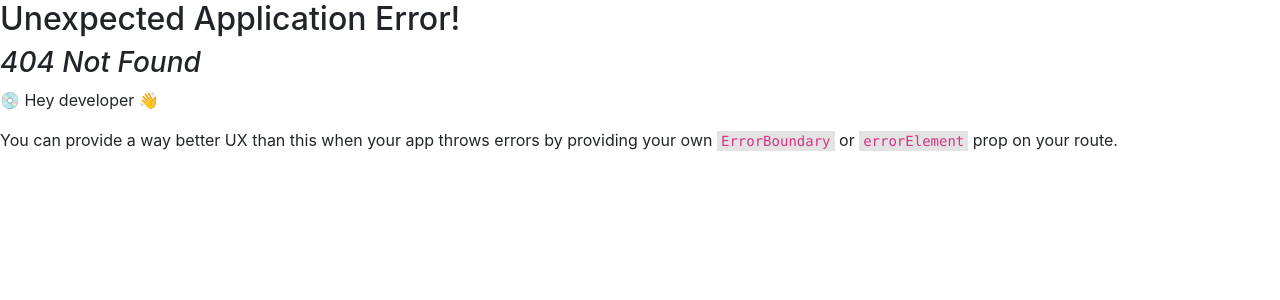
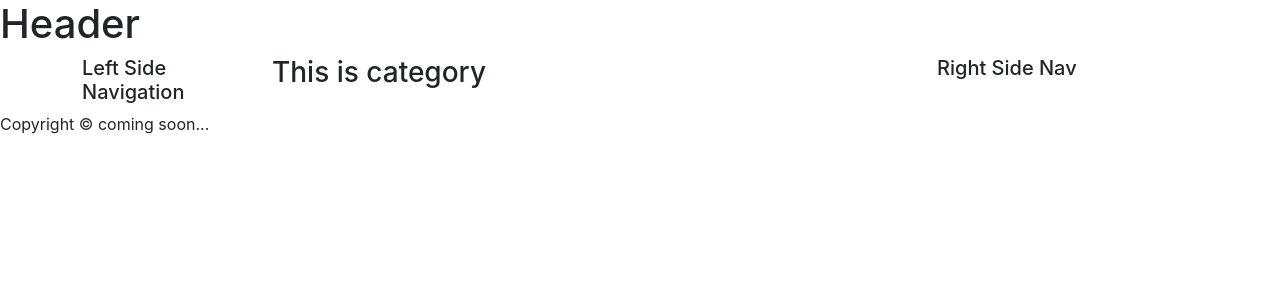
Before and after one commit to mahmud035/60-dragon-news-portal-client-batch-06, a React (Create React App) app: page /category/1 in a window 1280 px wide. Before the commit this address had no page. Shown: the top 300 px of the page. Built offline with nearby package versions, Linux system fonts and the light colour scheme.

Commit message:
60-4 Create Layout, Folder Structure and Basic Components

```diff
--- /dev/null
+++ b/src/Pages/Category/Category/Category.js
@@ -0,0 +1,11 @@
+import React from 'react';
+
+const Category = () => {
+  return (
+    <div>
+      <h3>This is category</h3>
+    </div>
+  );
+};
+
+export default Category;
--- /dev/null
+++ b/src/Pages/Home/Home.js/Home.js
@@ -0,0 +1,11 @@
+import React from 'react';
+
+const Home = () => {
+  return (
+    <div>
+      <h3>This is home Component</h3>
+    </div>
+  );
+};
+
+export default Home;
--- /dev/null
+++ b/src/Pages/News/News/News.js
@@ -0,0 +1,11 @@
+import React from 'react';
+
+const News = () => {
+  return (
+    <div>
+      <h4>This is news</h4>
+    </div>
+  );
+};
+
+export default News;
--- /dev/null
+++ b/src/Pages/Shared/Footer/Footer.js
@@ -0,0 +1,11 @@
+import React from 'react';
+
+const Footer = () => {
+  return (
+    <div>
+      <p>Copyright &copy; coming soon...</p>
+    </div>
+  );
+};
+
+export default Footer;
--- /dev/null
+++ b/src/Pages/Shared/LeftSideNav/LeftSideNav.js
@@ -0,0 +1,11 @@
+import React from 'react';
+
+const LeftSideNav = () => {
+  return (
+    <div>
+      <h5>Left Side Navigation</h5>
+    </div>
+  );
+};
+
+export default LeftSideNav;
--- /dev/null
+++ b/src/Pages/Shared/RightSideNav/RightSideNav.js
@@ -0,0 +1,11 @@
+import React from 'react';
+
+const RightSideNav = () => {
+  return (
+    <div>
+      <h5>Right Side Nav</h5>
+    </div>
+  );
+};
+
+export default RightSideNav;
--- a/src/layout/Main.js
+++ b/src/layout/Main.js
@@ -1,12 +1,33 @@
 import React from 'react';
+import Container from 'react-bootstrap/Container';
+import Row from 'react-bootstrap/Row';
+import Col from 'react-bootstrap/Col';
 import { Outlet } from 'react-router-dom';
-import Header from '../Components/Header/Header';
+import Header from '../Pages/Shared/Header/Header';
+import LeftSideNav from '../Pages/Shared/LeftSideNav/LeftSideNav';
+import RightSideNav from '../Pages/Shared/RightSideNav/RightSideNav';
+import Footer from '../Pages/Shared/Footer/Footer';
 
 const Main = () => {
   return (
     <div>
       <Header></Header>
-      <Outlet></Outlet>
+      <div>
+        <Container>
+          <Row>
+            <Col lg={2}>
+              <LeftSideNav></LeftSideNav>
+            </Col>
+            <Col lg={7}>
+              <Outlet></Outlet>
+            </Col>
+            <Col lg={3}>
+              <RightSideNav></RightSideNav>
+            </Col>
+          </Row>
+        </Container>
+      </div>
+      <Footer></Footer>
     </div>
   );
 };
```
Also changed, not shown: src/Routes/Routes/Routes.js (+17 -1 lines), src/__steps.js (+6 -1 lines), src/Pages/Shared/Header/Header.css (added), src/Pages/Shared/Header/Header.js (renamed from src/Components/Header/Header.js).
